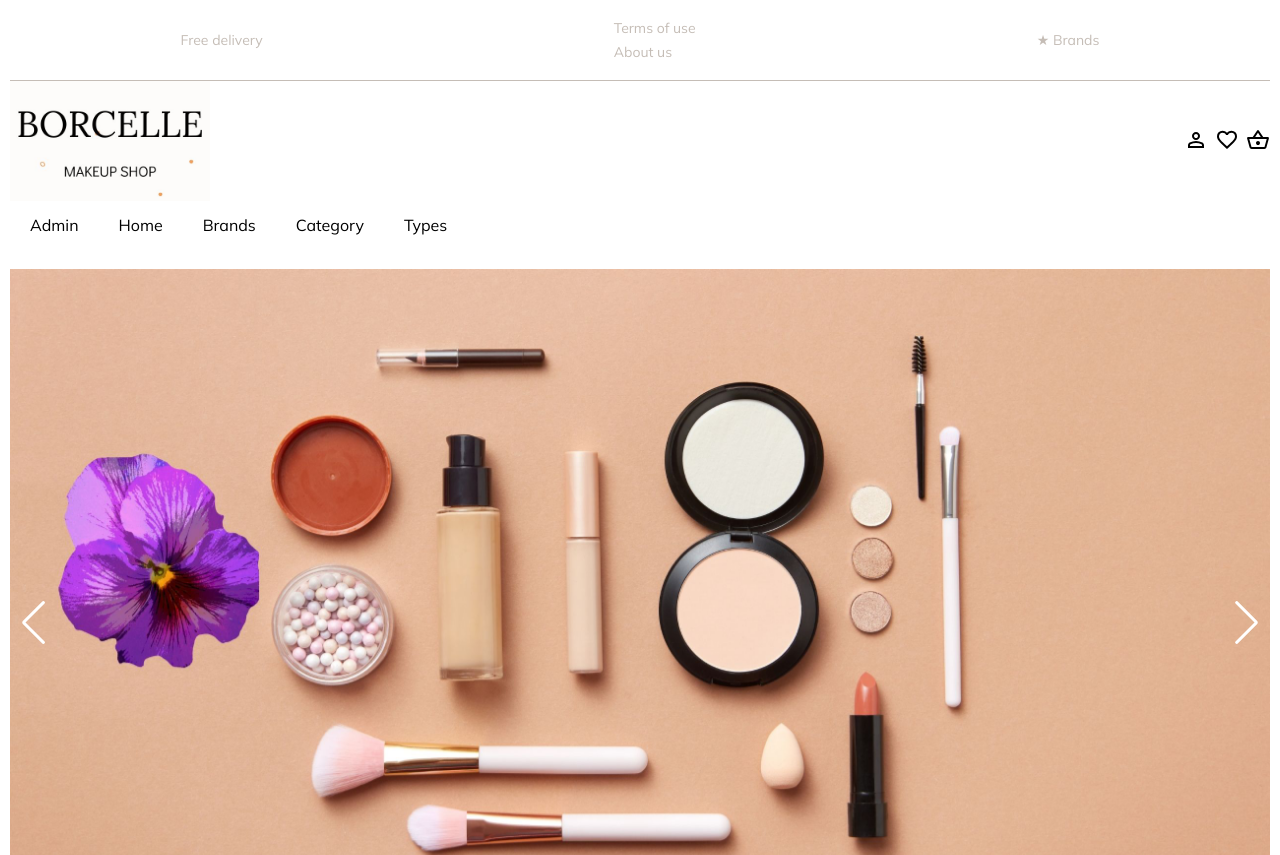
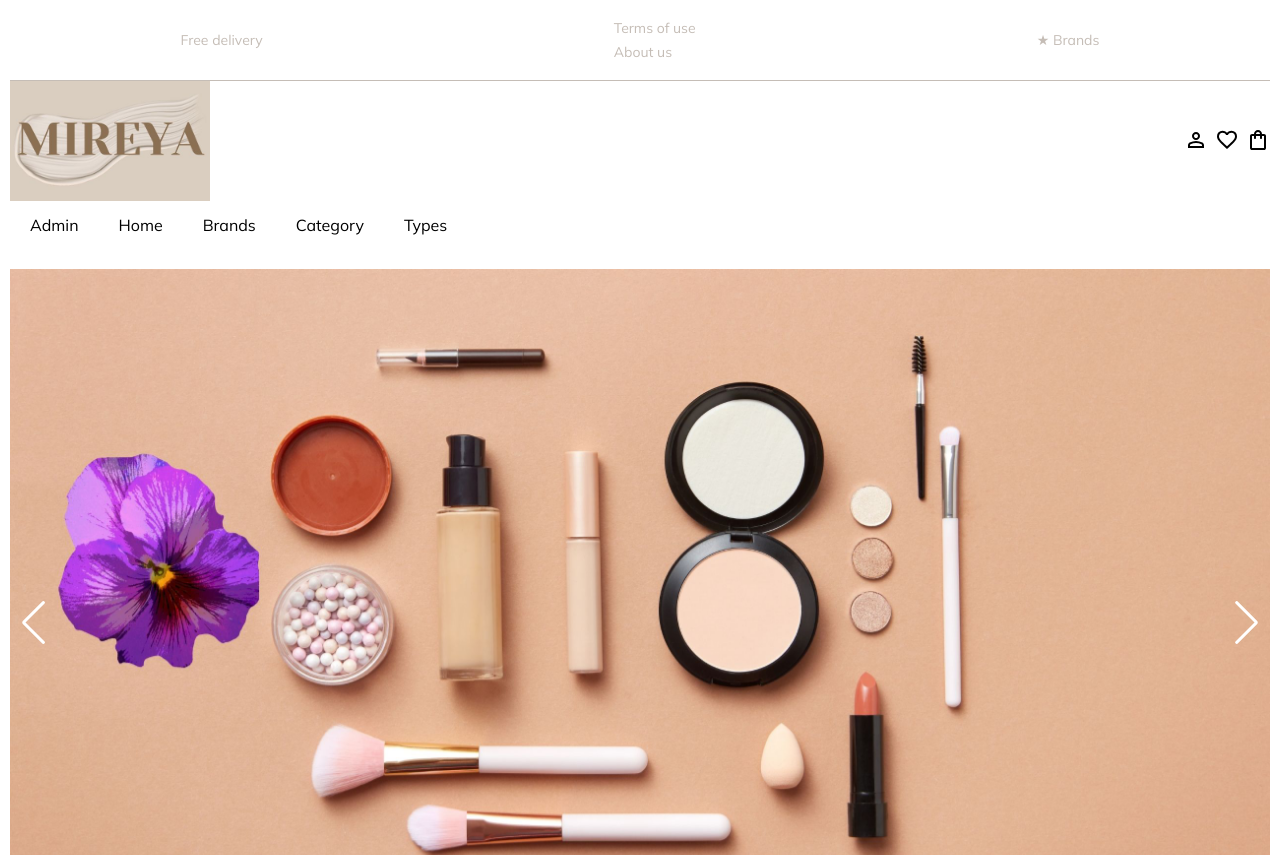
Before and after one commit to eugenia-vitinschii/Cosmetic-Shop-VueJS-PINIA, a Vue app in the folder frontend/: page / in a window 1280 px wide. Shown: the top 855 px of the page. Built offline with nearby package versions, Linux system fonts and the light colour scheme; data requests are answered from the project's data file.

Commit message:
style(layout): implement new logo image

```diff
--- a/frontend/src/components/layout/TheFooter.vue
+++ b/frontend/src/components/layout/TheFooter.vue
@@ -1,4 +1,9 @@
 <template>
+  <div>
+    <div class="footer-decor">
+
+    </div>
+  </div>
   <footer class="footer">
     <div class="footer__decor">
     </div>
@@ -60,7 +65,7 @@
         <div class="footer__title">
           <div class="footer__title--img">
             <router-link to="/">
-               <img src="@/assets/img/BORCELLE.jpg" alt="img">
+               <img src="@/assets/img/BORCELLE-footer.jpg" alt="img">
               </router-link>
 
           </div>
--- a/frontend/src/components/layout/TheHeader.vue
+++ b/frontend/src/components/layout/TheHeader.vue
@@ -75,17 +75,7 @@
             <div class="header-cart tooltip">
               <span class="tooltip-text small-text">cart</span>
               <router-link to="/cart">
-                <svg
-                  xmlns="http://www.w3.org/2000/svg"
-                  height="24px"
-                  viewBox="0 -960 960 960"
-                  width="24px"
-                  fill="#e8eaed"
-                >
-                  <path
-                    d="M221-120q-27 0-48-16.5T144-179L42-549q-5-19 6.5-35T80-600h190l176-262q5-8 14-13t19-5q10 0 19 5t14 13l176 262h192q20 0 31.5 16t6.5 35L816-179q-8 26-29 42.5T739-120H221Zm-1-80h520l88-320H132l88 320Zm260-80q33 0 56.5-23.5T560-360q0-33-23.5-56.5T480-440q-33 0-56.5 23.5T400-360q0 33 23.5 56.5T480-280ZM367-600h225L479-768 367-600Zm113 240Z"
-                  />
-                </svg>
+               <svg xmlns="http://www.w3.org/2000/svg" height="24px" viewBox="0 -960 960 960" width="24px" fill="#e3e3e3"><path d="M240-80q-33 0-56.5-23.5T160-160v-480q0-33 23.5-56.5T240-720h80q0-66 47-113t113-47q66 0 113 47t47 113h80q33 0 56.5 23.5T800-640v480q0 33-23.5 56.5T720-80H240Zm0-80h480v-480h-80v80q0 17-11.5 28.5T600-520q-17 0-28.5-11.5T560-560v-80H400v80q0 17-11.5 28.5T360-520q-17 0-28.5-11.5T320-560v-80h-80v480Zm160-560h160q0-33-23.5-56.5T480-800q-33 0-56.5 23.5T400-720ZM240-160v-480 480Z"/></svg>
               </router-link>
               <!-- <span class="small-text">{{ user.cart.length }}</span> -->
             </div>
```
Also changed, not shown: frontend/src/assets/img/BORCELLE-footer.jpg, frontend/src/assets/img/BORCELLE.jpg.
